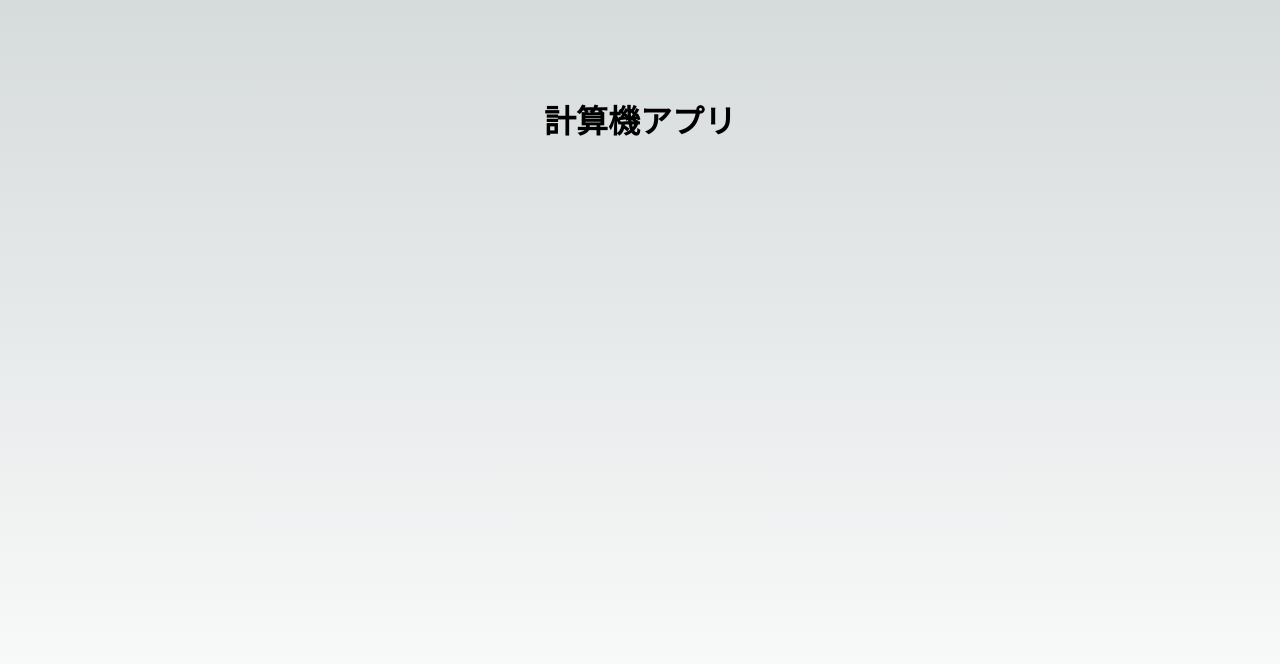
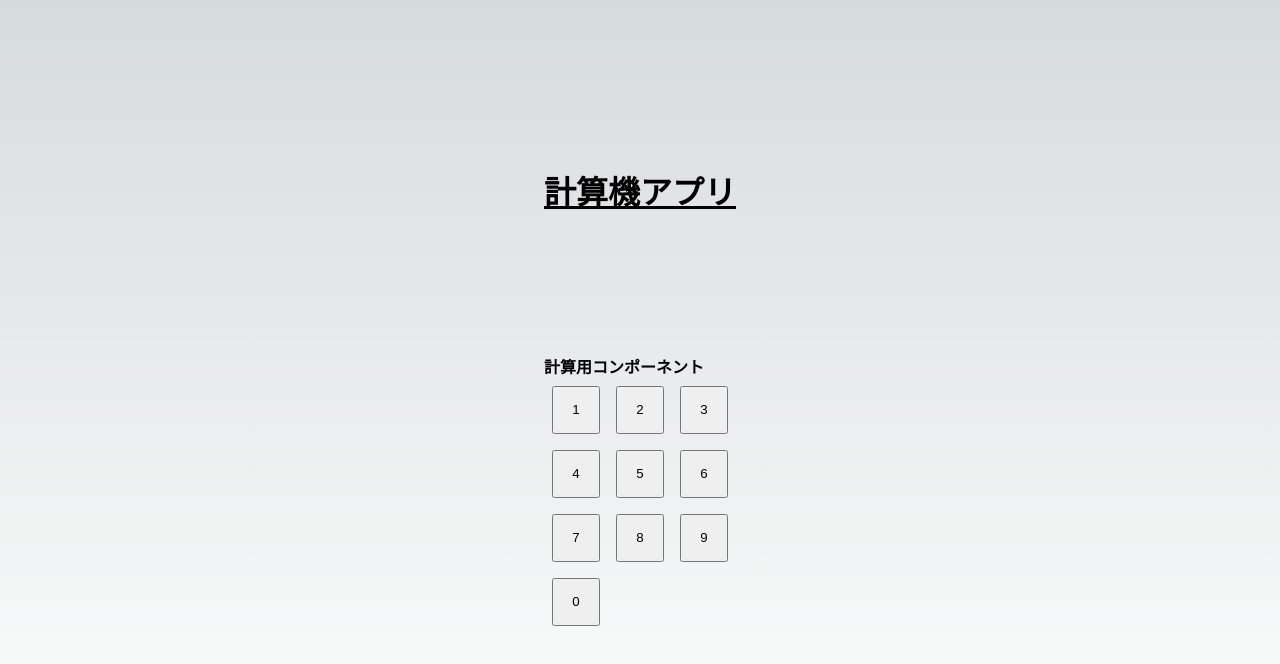
Before and after one commit to shimpei1494/calculate-next-app, a Next.js app: page / in a window 1280 px wide. Shown: the top 664 px of the page. Built offline with nearby package versions, Linux system fonts and the light colour scheme.

Commit message:
数字ボタンと押したボタンの数字表示まで

```diff
--- /dev/null
+++ b/components/Calculator/Calculator.module.css
@@ -0,0 +1,4 @@
+.numGrid {
+  display: grid;
+  grid-template-columns: 1fr 1fr 1fr;
+}
--- /dev/null
+++ b/components/Calculator/index.jsx
@@ -0,0 +1,23 @@
+import { useState } from 'react';
+import { Switch } from '../Switch';
+import style from './Calculator.module.css';
+
+const NUMBERS = [1,2,3,4,5,6,7,8,9,0];
+
+
+export function Calculator() {
+  const [display, setDisplay] = useState();
+  return (
+    <div>
+      <h4>計算用コンポーネント</h4>
+      <p>{display}</p>
+      <div className={style.numGrid}>
+        {NUMBERS.map((number) => {
+          return (
+            <Switch num={number} setDisplay={setDisplay} key={number}/>
+          );
+        })}
+      </div>
+    </div>
+  );
+}
--- /dev/null
+++ b/components/Switch/Switch.module.css
@@ -0,0 +1,5 @@
+.btn {
+  height: 3rem;
+  width: 3rem;
+  margin: 0.5rem;
+}
--- /dev/null
+++ b/components/Switch/index.jsx
@@ -0,0 +1,12 @@
+import style from './Switch.module.css';
+
+
+export function Switch(props) {
+  const handleClick = () => {
+    props.setDisplay(props.num)
+  };
+
+  return (
+    <button className={style.btn} onClick={handleClick}>{props.num}</button>
+  );
+}
--- a/pages/index.jsx
+++ b/pages/index.jsx
@@ -1,4 +1,5 @@
 import Head from 'next/head'
+import { Calculator } from '../components/Calculator'
 import style from '../styles/Home.module.css'
 
 export default function Home() {
@@ -10,10 +11,12 @@ export default function Home() {
         <meta name="viewport" content="width=device-width, initial-scale=1" />
         <link rel="icon" href="/favicon.ico" />
       </Head>
+
       <main className={style.main}>
         <div>
-          <h1>計算機アプリ</h1>
+          <h1 className={style.title}>計算機アプリ</h1>
         </div>
+        <Calculator />
       </main>
     </>
   )
--- a/styles/Home.module.css
+++ b/styles/Home.module.css
@@ -1,8 +1,12 @@
 .main {
   display: flex;
   flex-direction: column;
-  justify-content: space-between;
+  justify-content: space-around;
   align-items: center;
   padding: 6rem;
   min-height: 100vh;
 }
+
+.title {
+  text-decoration:underline;
+}
```
